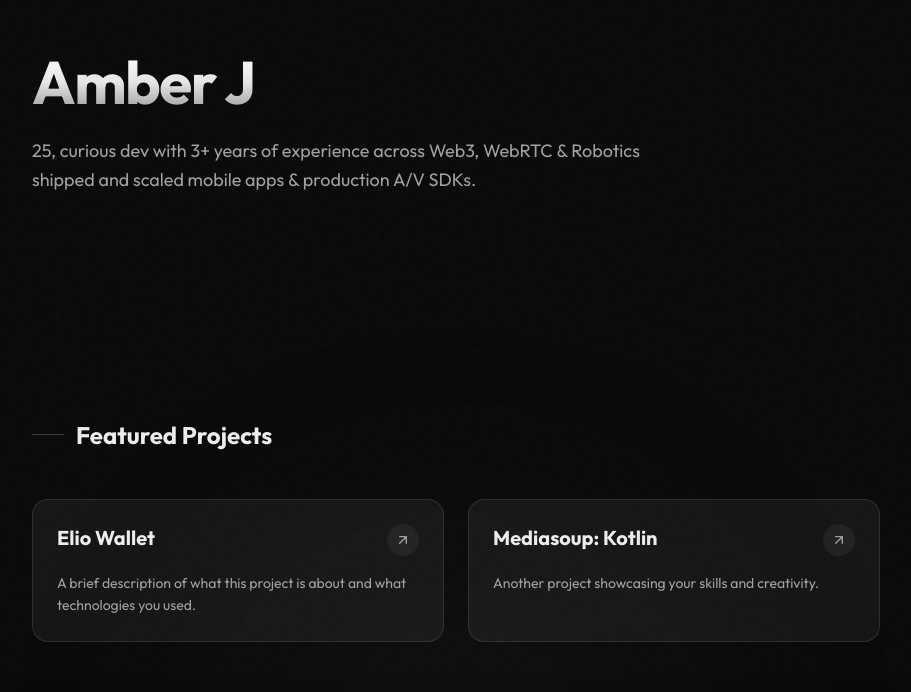
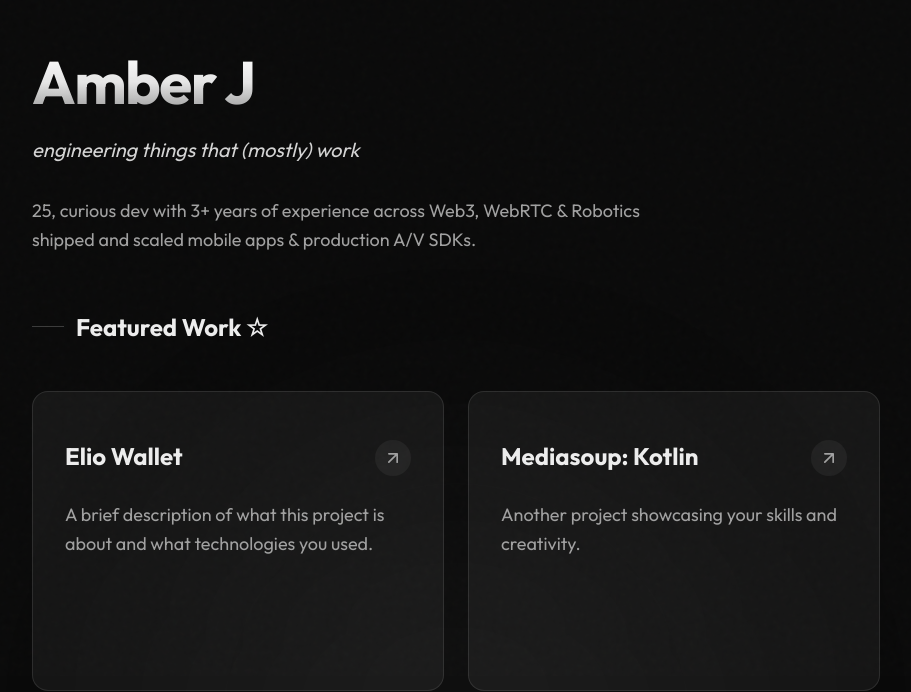
Before and after one commit to ambjn/portfolio-ambjn, a React (Vite) app: page / in a window 1280 px wide. Shown: the part 124-816 px from the top of the page, without its empty margins (184-1095 px from the left). Built offline with nearby package versions, Linux system fonts and the light colour scheme.

Commit message:
updated UI, fixed spacing

```diff
--- a/src/components/Bio.tsx
+++ b/src/components/Bio.tsx
@@ -5,7 +5,7 @@ export default function Bio() {
   return (
     <motion.section
       id="about"
-      className="py-24 sm:py-32"
+      className="pt-10 sm:pt-32"
       initial={{ opacity: 0, y: 20 }}
       animate={{ opacity: 1, y: 0 }}
       transition={{ duration: 0.8, ease: "easeOut" }}
@@ -20,8 +20,19 @@ export default function Bio() {
           {personalInfo.name}
         </motion.h1>
 
+        {personalInfo.tagline && (
+          <motion.p
+            className="text-lg sm:text-xl italic text-neutral-300 mb-6 sm:mb-8"
+            initial={{ opacity: 0, y: 20 }}
+            animate={{ opacity: 1, y: 0 }}
+            transition={{ duration: 0.5, delay: 0.35 }}
+          >
+            {personalInfo.tagline}
+          </motion.p>
+        )}
+
         <motion.p
-          className="text-base sm:text-lg text-neutral-400 leading-relaxed max-w-2xl"
+          className="text-base sm:text-lg text-neutral-400 leading-relaxed max-w-2xl whitespace-pre-line"
           initial={{ opacity: 0, y: 20 }}
           animate={{ opacity: 1, y: 0 }}
           transition={{ duration: 0.5, delay: 0.4 }}
--- a/src/components/Projects.tsx
+++ b/src/components/Projects.tsx
@@ -9,7 +9,7 @@ const ArrowUpRight = ({ className }: { className?: string }) => (
 
 export default function Projects() {
   return (
-    <section id="projects" className="py-24">
+    <section id="projects" className="pt-14">
       <motion.h2
         className="text-2xl font-semibold mb-12 flex items-center gap-3"
         initial={{ opacity: 0, x: -20 }}
@@ -18,32 +18,32 @@ export default function Projects() {
         transition={{ duration: 0.5 }}
       >
         <span className="w-8 h-px bg-white/20" />
-        Featured Projects
+        Featured Work ☆
       </motion.h2>
 
-      <div className="grid gap-6 md:grid-cols-2">
+      <div className="grid gap-6 grid-cols-2">
         {projects.map((project, index) => (
           <motion.a
             key={index}
             href={project.link}
             target="_blank"
             rel="noopener noreferrer"
-            className="group relative p-6 rounded-2xl bg-white/5 hover:bg-white/10 border border-white/10 hover:border-white/20 transition-all duration-300"
+            className="group relative px-8 py-12 min-h-[300px] flex flex-col rounded-2xl bg-white/5 hover:bg-white/10 border border-white/10 hover:border-white/20 transition-all duration-300"
             initial={{ opacity: 0, y: 20 }}
             whileInView={{ opacity: 1, y: 0 }}
             viewport={{ once: true }}
             transition={{ duration: 0.5, delay: index * 0.1 }}
             whileHover={{ y: -4 }}
           >
-            <div className="flex justify-between items-start mb-4">
-              <h3 className="text-xl font-semibold group-hover:text-white transition-colors">
+            <div className="flex justify-between items-start mb-6">
+              <h3 className="text-2xl font-semibold group-hover:text-white transition-colors">
                 {project.title}
               </h3>
               <div className="p-2 rounded-full bg-white/5 group-hover:bg-white/10 group-hover:scale-110 transition-all duration-300 text-neutral-400 group-hover:text-white">
-                <ArrowUpRight className="w-4 h-4" />
+                <ArrowUpRight className="w-5 h-5" />
               </div>
             </div>
-            <p className="text-neutral-400 leading-relaxed text-sm">
+            <p className="text-neutral-400 leading-relaxed text-lg">
               {project.description}
             </p>
           </motion.a>
--- a/src/components/Work.tsx
+++ b/src/components/Work.tsx
@@ -3,7 +3,7 @@ import { workExperience } from "../data/content";
 
 export default function Work() {
   return (
-    <section id="work" className="py-24">
+    <section id="work" className="py-14">
       <motion.h2
         className="text-2xl font-semibold mb-12 flex items-center gap-3"
         initial={{ opacity: 0, x: -20 }}
```
